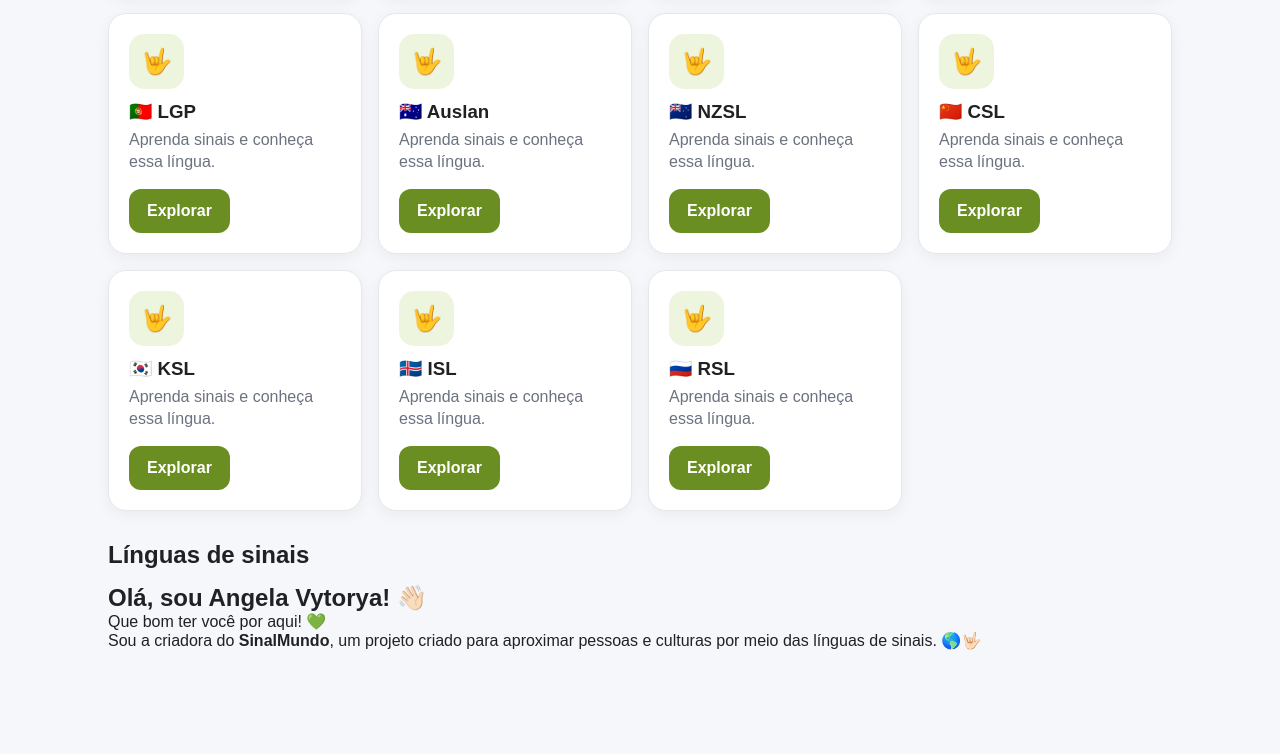
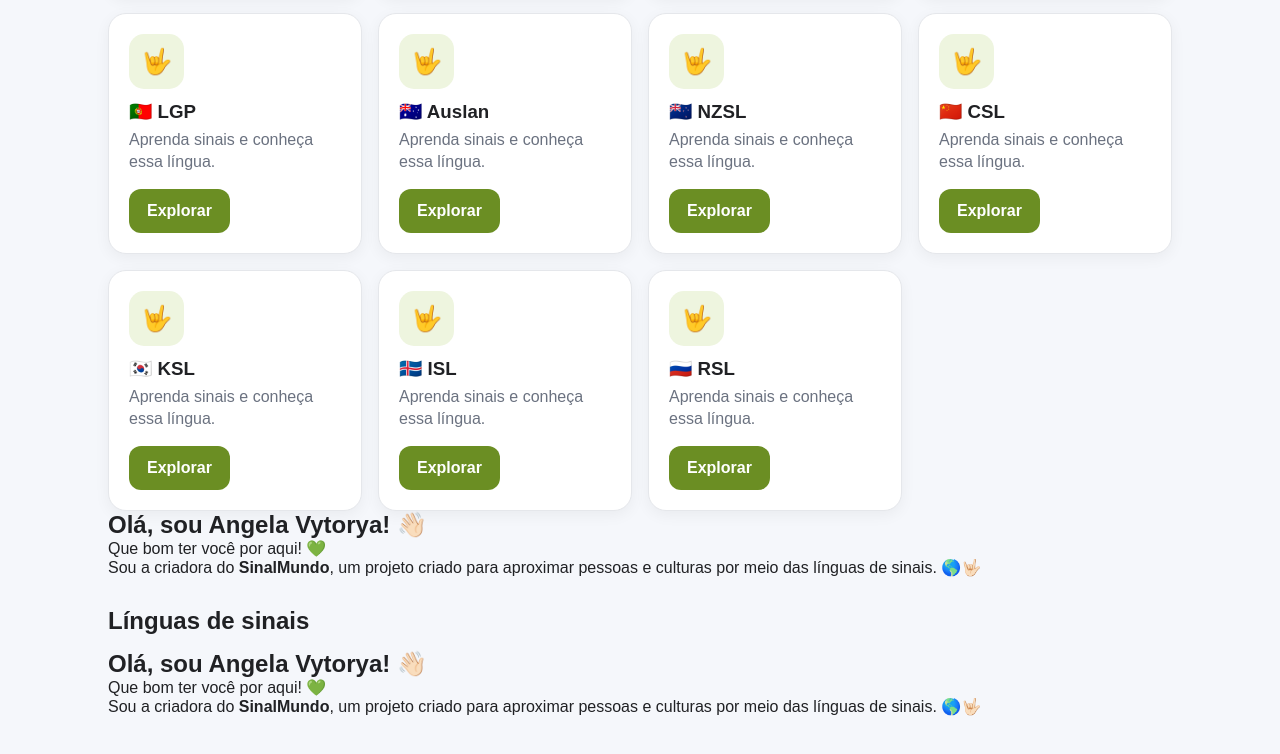
Before and after one commit to heytoria1/SinalMundo, a plain HTML site: page index.html in a window 1280 px wide. Shown: the part 836-1590 px from the top of the page. Drawn offline with Linux system fonts and the light colour scheme.

Commit message:
Atualizar o index.html

```diff
--- a/index.html
+++ b/index.html
@@ -285,6 +285,15 @@
 
       <div id="languageCards" class="cards"></div>
 
+
+<div class="sobre-criadora">
+  <h2>Olá, sou Angela Vytorya! 👋🏻</h2>
+  <p>Que bom ter você por aqui! 💚</p>
+  <p>
+    Sou a criadora do <strong>SinalMundo</strong>, um projeto criado para
+    aproximar pessoas e culturas por meio das línguas de sinais. 🌎🤟🏻
+  </p>
+</div>
 
 <h2 class="section-title">
   Línguas de sinais
```
